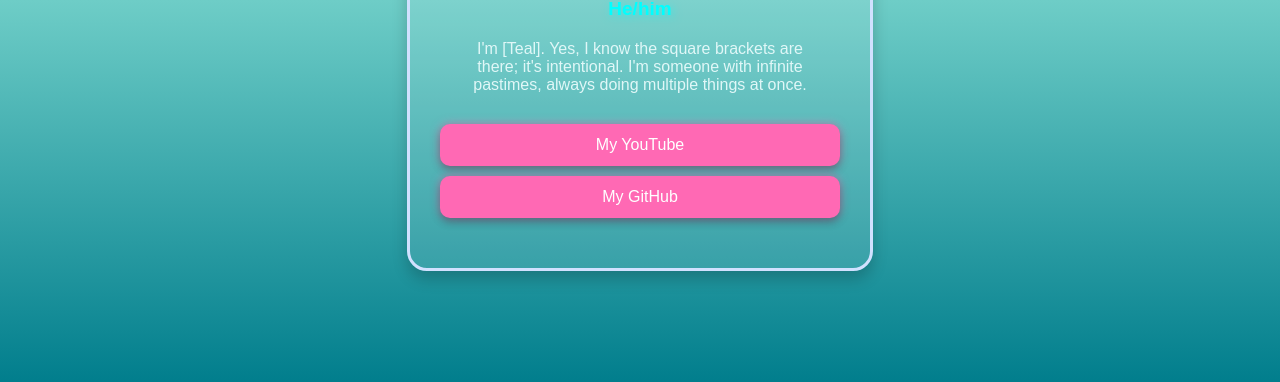
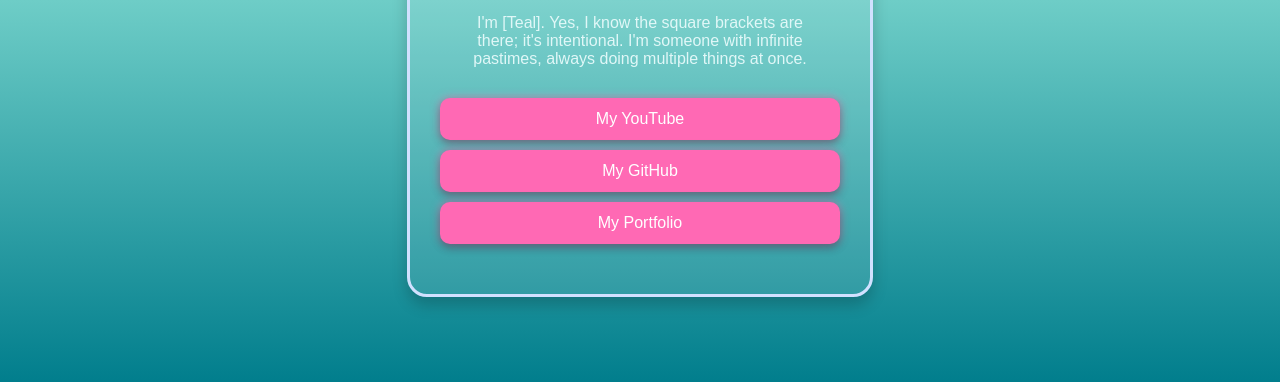
Before and after one commit to HaChihyeLaOracleDeNova/aboutme, a plain HTML site: page index.html in a window 1280 px wide. Shown: the part 414-796 px from the top of the page. Drawn offline with Linux system fonts and the light colour scheme; files that its build step writes are made by us from their sources.

Commit message:
Update index.html

```diff
--- a/index.html
+++ b/index.html
@@ -147,6 +147,10 @@ p.glowing-aqua-blue {
         <div class="links">
     <a href="https://www.youtube.com/@HaChihyeLaOracleDeNova" class="link">My YouTube</a>
     <a href="https://github.com/HaChihyeLaOracleDeNova" class="link">My GitHub</a>
+            <a href="https://hachihyelaoracledenova.github.io/testportfolio/" class="link">My Portfolio</a>
+
+
+
         </div>
     </div>
 </body>
```
